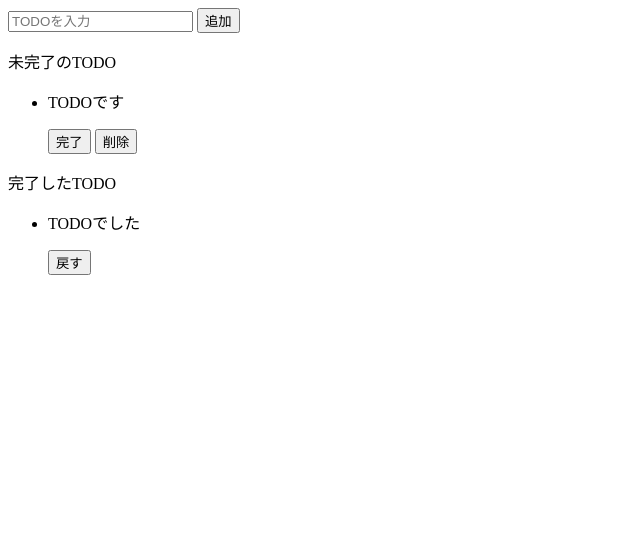
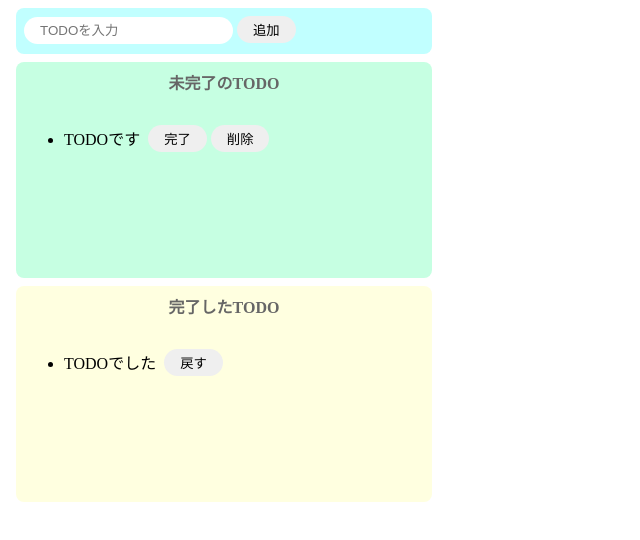
Before and after one commit to ponkan31/todo-app-js, a plain HTML site: page index.html in a window 1280 px wide. Shown: the whole page, without its empty margins (0-640 px from the left). Drawn offline with Linux system fonts and the light colour scheme.

Commit message:
add style

```diff
--- a/index.html
+++ b/index.html
@@ -5,17 +5,18 @@
     <meta http-equiv="X-UA-Compatible" content="IE=edge">
     <meta name="viewport" content="width=device-width, initial-scale=1.0">
     <title>TODO(JS)</title>
+    <link rel="stylesheet" href="style.css">
 </head>
 <body>
-    <div>
+    <div class="input-area">
         <input placeholder="TODOを入力">
         <button>追加</button>
     </div>
-    <div>
-        <p>未完了のTODO</p>
+    <div class="incomplete-area">
+        <p class="title">未完了のTODO</p>
         <ul>
             <li>
-                <div>
+                <div class="list-row">
                     <p>TODOです</p>
                     <button>完了</button>
                     <button>削除</button>
@@ -24,11 +25,11 @@
 
         </ul>
     </div>
-    <div>
-        <p>完了したTODO</p>
+    <div class="complete-area">
+        <p class="title">完了したTODO</p>
         <ul>
             <li>
-                <div>
+                <div class="list-row">
                     <p>TODOでした</p>
                     <button>戻す</button>
                 </div>
--- a/style.css
+++ b/style.css
@@ -0,0 +1,65 @@
+input {
+    border-radius: 16px;
+    border: none;
+    padding: 6px 16px;
+    outline: none;
+}
+
+button {
+    border-radius: 16px;
+    border: none;
+    padding: 4px 16px;
+    outline: none;
+    margin-right: 4px;
+
+}
+
+button:hover {
+    background-color: hwb(213 50% 0%);
+    color: #fff;
+    cursor: pointer;
+
+}
+
+.input-area {
+    background-color: #c1ffff;
+    width: 400px;
+    height: 30px;
+    padding: 8px;
+    margin: 8px;
+    border-radius: 8px;
+}
+
+.incomplete-area {
+    background-color: #c6ffe2;
+    width: 400px;
+    min-height: 200px;
+    padding: 8px;
+    margin: 8px;
+    border-radius: 8px;
+}
+
+.complete-area {
+    background-color: #ffffe0;
+    width: 400px;
+    min-height: 200px;
+    padding: 8px;
+    margin: 8px;
+    border-radius: 8px;
+}
+
+.title {
+    text-align: center;
+    margin-top: 0;
+    font-weight: bold;
+    color: #666;
+}
+.list-row {
+    display: flex;
+    align-items: center;
+    padding-bottom: 4px;
+}
+
+.list-row p {
+    margin-right: 8px;
+}
```
